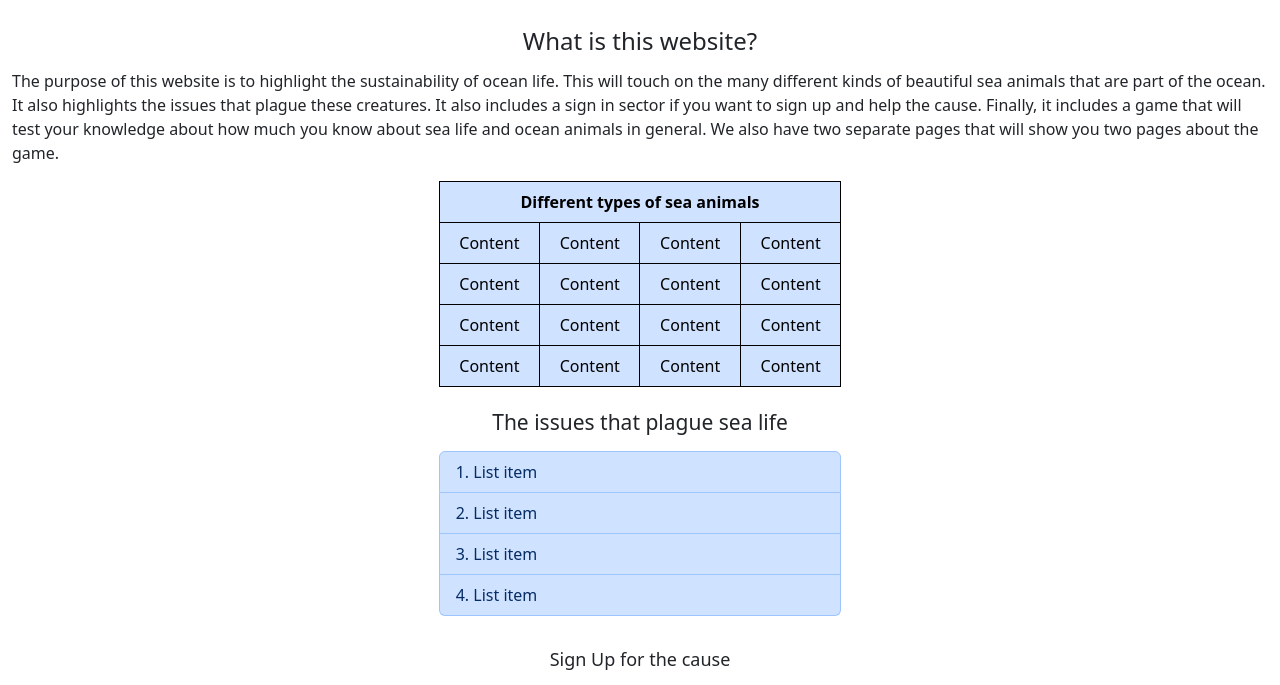
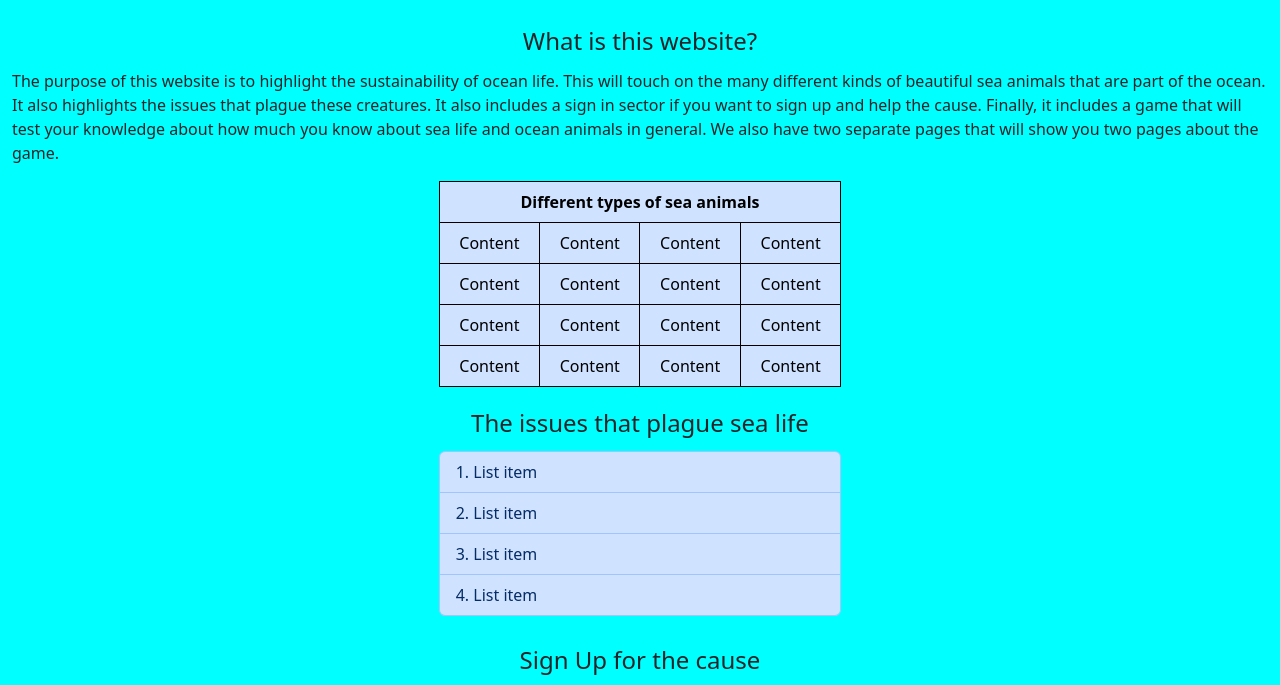
Before and after one commit to TomBrophy101/sustainability, a plain HTML site: page index.html in a window 1280 px wide. Shown: the part 93-778 px from the top of the page. Drawn offline with nearby package versions, Linux system fonts and the light colour scheme.

Commit message:
update files

```diff
--- a/CSS/gallery.css
+++ b/CSS/gallery.css
@@ -1,6 +1,7 @@
 body {
 	height: 100%;
 	width: 100%;
+	background-color: cyan;
 }
 
 .table th {
@@ -15,7 +16,7 @@ table, tr, th, td {
 	text-align: center;
 }
 
-.lobster, .octopus {
+.lobster, .octopus, .seahorse, .clownfish {
 	display: block;
 	margin-left: auto;
 	margin-right: auto;
@@ -26,11 +27,17 @@ table, tr, th, td {
 	h1 {
 		font-size: 0.625rem;
 	}
+	h2 {
+		font-size: 0.5rem;
+	}
 }
 
 @media screen and (min-width: 500px) {
 	h1 {
 		font-size: 1.25rem;
+	}
+	h2 {
+		font-size: 1rem;
 	}
 }
 
@@ -38,4 +45,7 @@ table, tr, th, td {
 	h1 {
 		font-size: 1.875rem;
 	}
+	h2 {
+		font-size: 1.5rem;
+	}
 }
--- a/CSS/game.css
+++ b/CSS/game.css
@@ -1,6 +1,7 @@
 body {
 	height: 100%;
 	width: 100%;
+	background-color: cyan;
 }
 
 .table th {
--- a/CSS/styles.css
+++ b/CSS/styles.css
@@ -1,6 +1,7 @@
 body {
 	height: 100%;
 	width: 100%;
+	background-color: cyan;
 }
 
 .table th {
@@ -18,12 +19,6 @@ table, tr, th, td {
 	h2 {
 		font-size: 0.5rem;
 	}
-	h3 {
-		font-size: 0.4375rem;
-	}
-	h4 {
-		font-size: 0.375rem;
-	}
 }
 
 @media screen and (min-width: 500px) {
@@ -32,12 +27,6 @@ table, tr, th, td {
 	}
 	h2 {
 		font-size: 1rem;
-	}
-	h3 {
-		font-size: 0.875rem;
-	}
-	h4 {
-		font-size: 0.75rem;
 	}
 }
 
@@ -48,10 +37,4 @@ table, tr, th, td {
 	h2 {
 		font-size: 1.5rem;
 	}
-	h3 {
-		font-size: 1.3125rem;
-	}
-	h4 {
-		font-size: 1.125rem;
-	}
 }
--- a/index.html
+++ b/index.html
@@ -91,7 +91,7 @@
 			<!-- This is the third header -->
 			<div class="position-relative">
 				<div class="position-absolute top-0 start-50 translate-middle">
-					<h3>The issues that plague sea life</h3>
+					<h2>The issues that plague sea life</h2>
 				</div>
 				<br>
 			</div>
@@ -113,7 +113,7 @@
 			<!-- This is the fourth header-->
 			<div class="position-relative">
 				<div class="position-absolute top-0 start-50 translate-middle">
-					<h4>Sign Up for the cause</h4>
+					<h2>Sign Up for the cause</h2>
 				</div>
 				<br>
 			</div>
@@ -147,7 +147,7 @@
 			<!-- This is the fifth header -->
 			<div class="position-relative">
 				<div class="position-absolute top-0 start-50 translate-middle">
-					<h5>Knowledge game</h5>
+					<h2>Knowledge game</h2>
 				</div>
 				<br>
 			</div>
```
Also changed, not shown: gallery.html (+18 -0 lines), Images/Clownfish-sml.jpg (added), Images/Lobster-sml.jpg, Images/Seahorse-sml.jpg (added).
